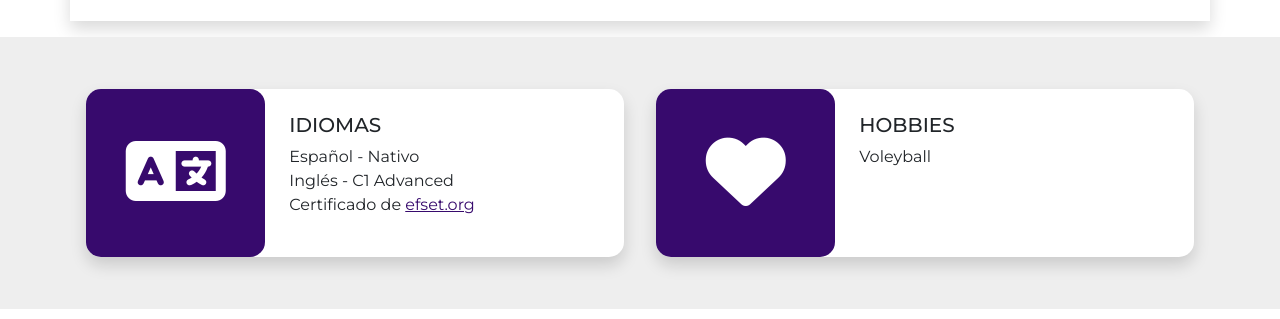
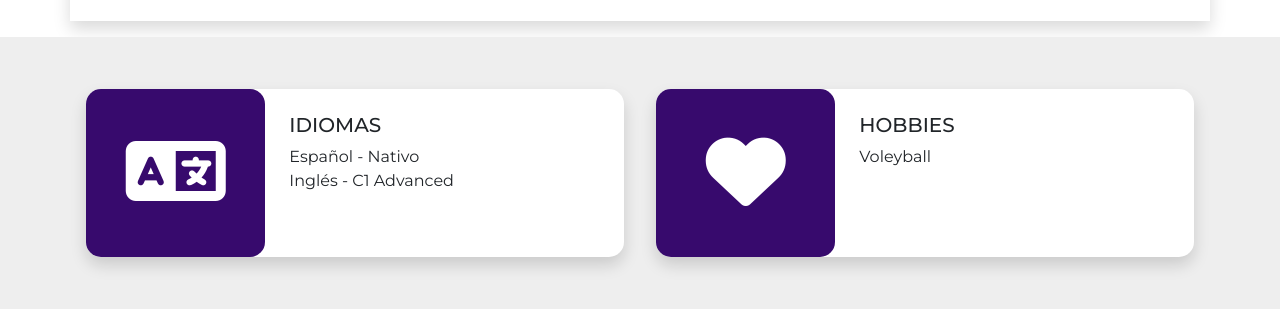
Before and after one commit to maldonadobarbara/portfolio, a plain HTML site: page sobre-mi.html in a window 1280 px wide. Shown: the part 1495-1814 px from the top of the page. Drawn offline with Linux system fonts and the light colour scheme.

Commit message:
add: sobre-mi

```diff
--- a/sobre-mi.html
+++ b/sobre-mi.html
@@ -193,7 +193,6 @@
                                 <ul>
                                     <li>Español - Nativo</li>
                                     <li>Inglés - C1 Advanced</li>
-                                    <li class="certf">Certificado de <a href="https://www.efset.org/cert/Nj4FpJ" target="_blank">efset.org</a></li>
                                 </ul>
                             </div>
                         </div>
```
